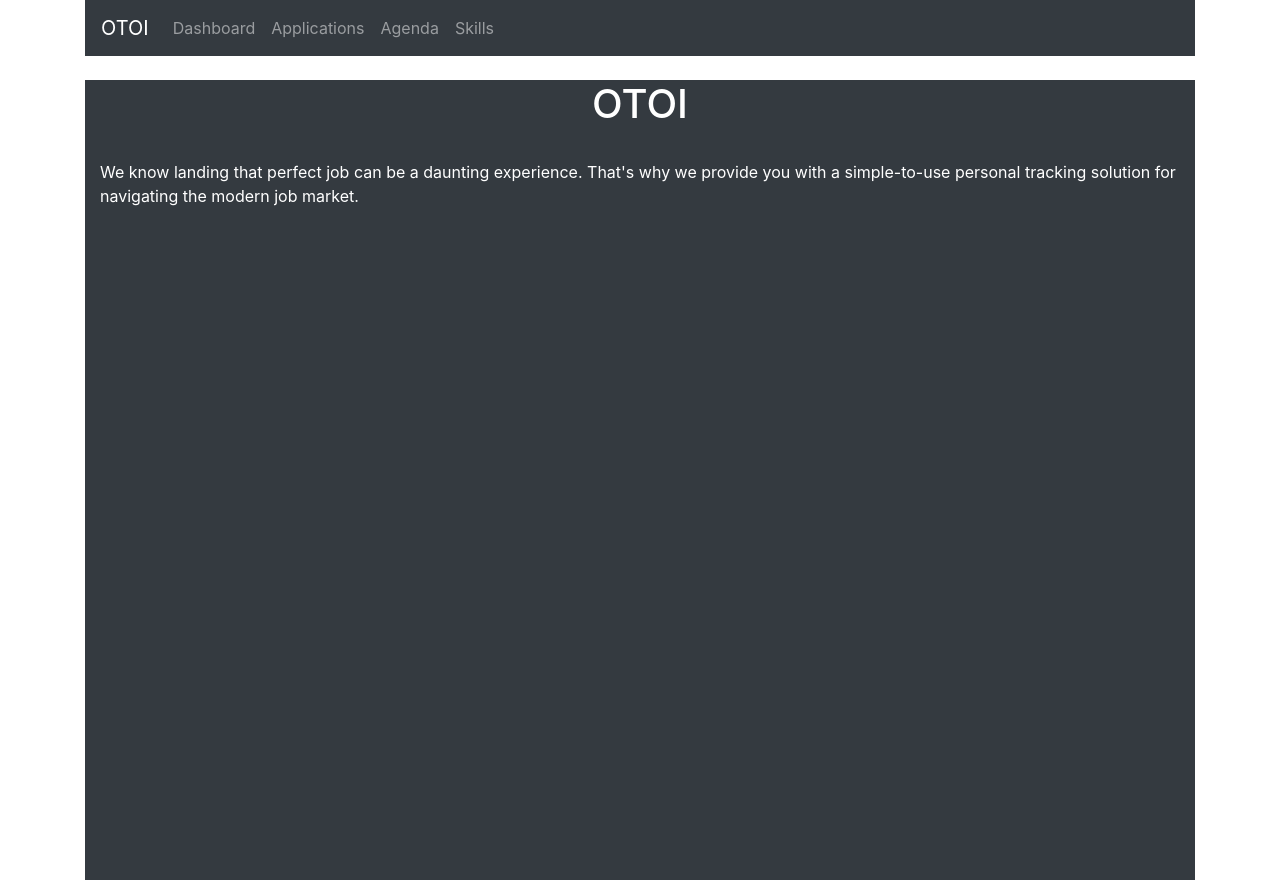
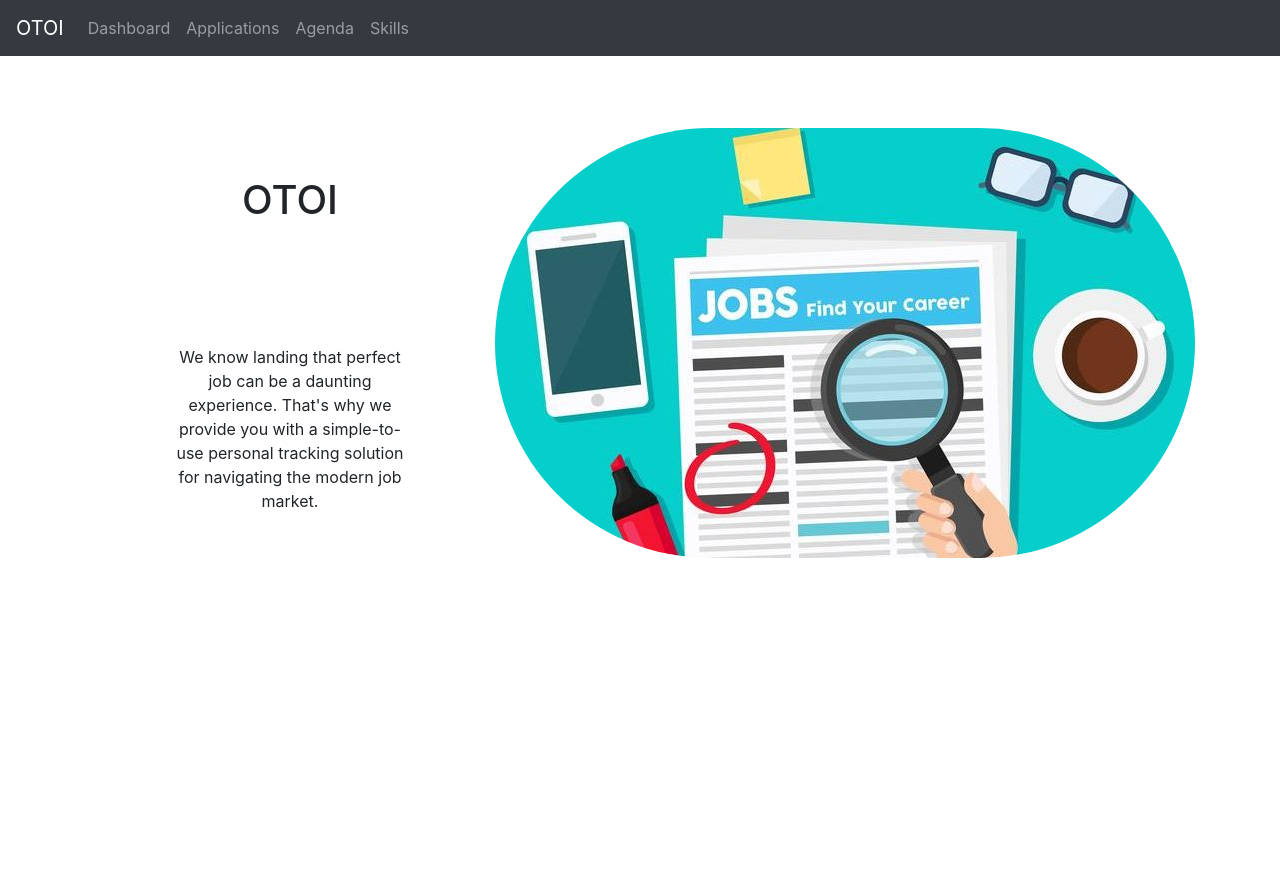
Before and after one commit to mh2795/mern-group-app-frontend, a React (Create React App) app: page / in a window 1280 px wide. After the commit the page ends 800 px from the top, so only its background shows below. Built offline with nearby package versions, Linux system fonts and the light colour scheme; the HTML template or start-up script is replaced by a standard one.

Commit message:
added Landing page styling

```diff
--- a/src/App.js
+++ b/src/App.js
@@ -18,9 +18,10 @@ import CreateApplication from "./components/create-application.component";
 function App() {
   return (
     <Router>
+      <div>
+      <Navbar />
+      <br></br>
       <div className="container">
-      <Navbar />
-      <br/>
       <Route path="/" exact component={LandingPage} />
       <Route path="/dashboard" exact component={Dashboard} />
       <Route path="/skill" exact component={SkillsList} />
@@ -32,7 +33,7 @@ function App() {
       <Route path="/application" exact component={ApplicationsList} />
       <Route path="/application/edit/:id" component={EditApplication} />
       <Route path="/application/create" component={CreateApplication} />
-
+      </div>
       </div>
     </Router>
   );
--- a/src/components/create-agenda.component.js
+++ b/src/components/create-agenda.component.js
@@ -42,7 +42,7 @@ export default class CreateAgenda extends Component {
     axios.post('https://personal-tracker-mrt.herokuapp.com/agenda', agenda)
       .then(res => console.log(res.data));
 
-    setInterval(function(){ window.location = '/'}, 1000);
+    setInterval(function(){ window.location = '/dashboard'}, 1000);
   }
 
   render() {
--- a/src/components/create-application.component.js
+++ b/src/components/create-application.component.js
@@ -70,7 +70,7 @@ export default class CreateApplication extends Component {
     axios.post('https://personal-tracker-mrt.herokuapp.com/application', application)
       .then(res => console.log(res.data));
 
-    setInterval(function(){ window.location = '/'}, 1000);
+    setInterval(function(){ window.location = '/dashboard'}, 1000);
   }
 
   render() {
--- a/src/components/create-skill.component.js
+++ b/src/components/create-skill.component.js
@@ -52,7 +52,7 @@ export default class CreateSkill extends Component {
     axios.post('https://personal-tracker-mrt.herokuapp.com/skill', skill)
       .then(res => console.log(res.data));
 
-    setInterval(function(){ window.location = '/'}, 1000);
+    setInterval(function(){ window.location = '/dashboard'}, 1000);
   }
 
   render() {
--- a/src/components/landing-page.component.js
+++ b/src/components/landing-page.component.js
@@ -1,13 +1,19 @@
 import React, { Component } from 'react';
+const image = require('../images/job-search.jpg')
 
 export default class LandingPage extends Component {
 
   render() {
     return (
-        <div className="container bg-dark text-white vh-100">
-            <h1 className="text-center">OTOI</h1>
-            <br></br>
-            <p className="h-75">We know landing that perfect job can be a daunting experience. That's why we provide you with a simple-to-use personal tracking solution for navigating the modern job market.  </p>
+        <div className="d-flex pt-5">
+            <div>
+                <h1 className="text-center py-5">OTOI</h1>
+                <br></br>
+                <p className="px-5 text-center" style={{padding:'0 25%', margin:'10%'}}>We know landing that perfect job can be a daunting experience. That's why we provide you with a simple-to-use personal tracking solution for navigating the modern job market.</p>
+            </div>
+            <div>
+                <img src={image} className="rounded-pill"></img>
+            </div>
         </div>
     )
   }
```
Also changed, not shown: src/images/job-search.jpg (added).
